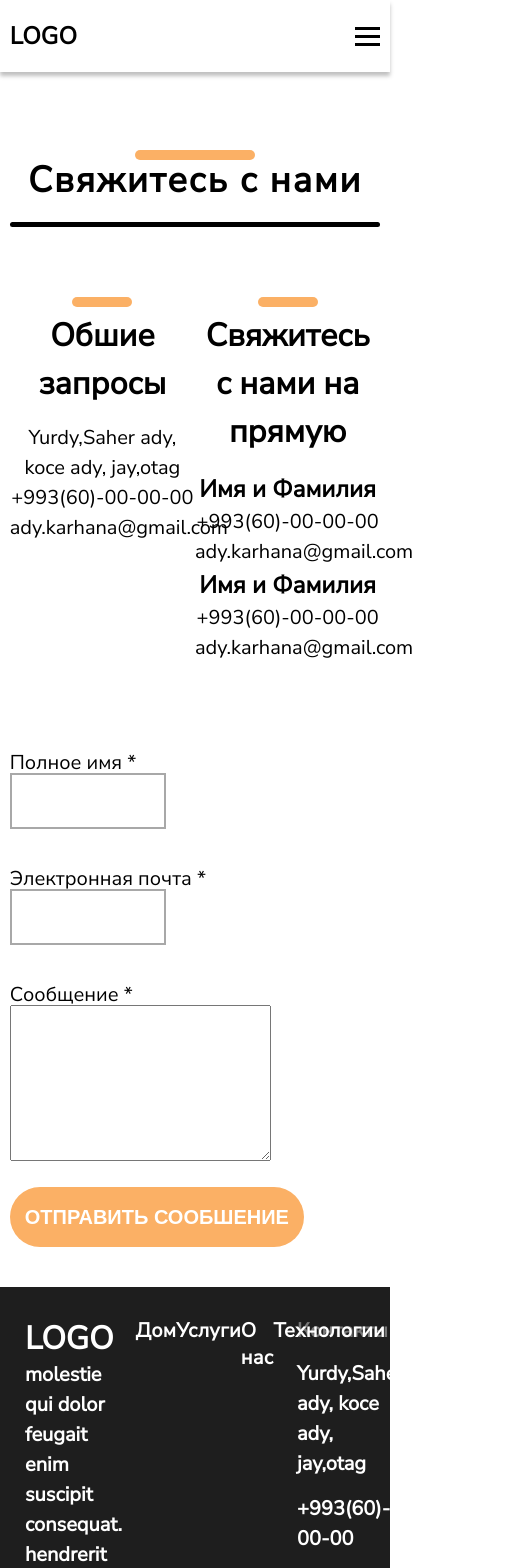
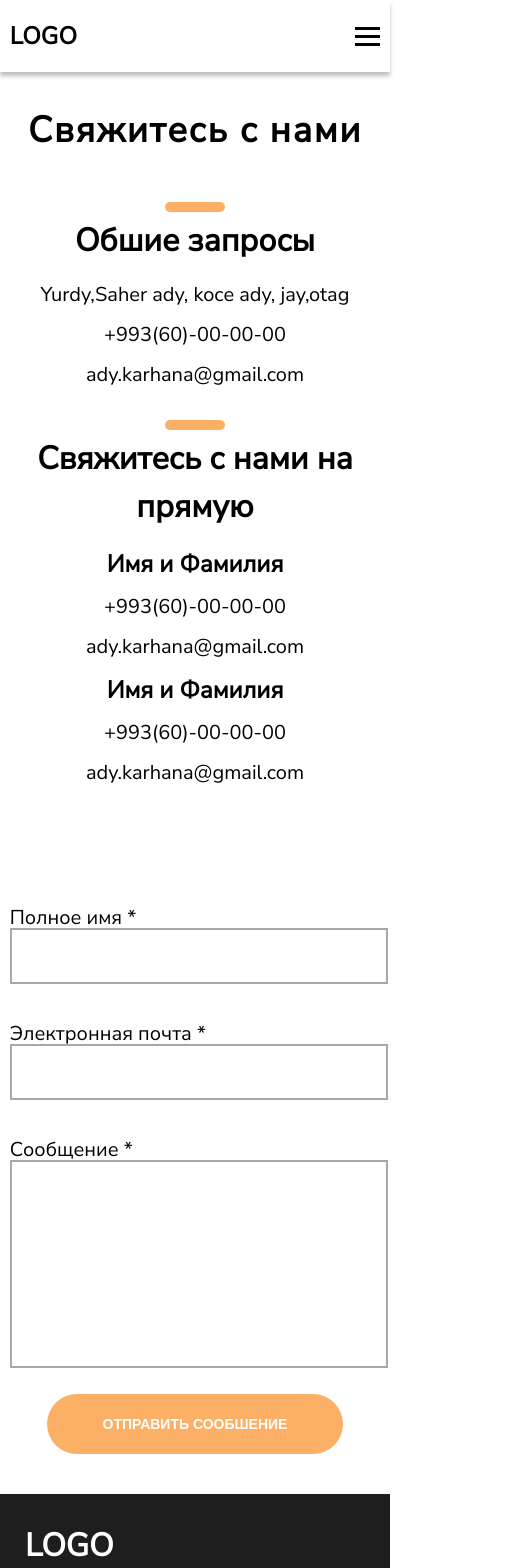
Before and after one commit to codeBender01/full_fillment, a React (Create React App) app: page /contactus in a window 390 px wide. Shown: the top 1568 px of the page, 515 px wide, since content can reach past the window. Built offline with nearby package versions, Linux system fonts and the light colour scheme.

Commit message:
Responsiveness of technologies, about, contactUs pages

```diff
--- a/src/components/footer/footer.scss
+++ b/src/components/footer/footer.scss
@@ -69,4 +69,26 @@
       color: #fff;
     }
   }
+
+  @media (max-width: 769px) {
+    & {
+      .footer-nav {
+        flex-direction: column;
+        .logo {
+          width: 60%;
+        }
+
+        ul {
+          flex-direction: column;
+          li {
+            margin: 30px 0;
+          }
+        }
+
+        .contact {
+          margin-top: 20px;
+        }
+      }
+    }
+  }
 }
--- a/src/components/title/title.scss
+++ b/src/components/title/title.scss
@@ -30,6 +30,10 @@
       h1 {
         font-size: 36px;
       }
+
+      &::before {
+        width: 80px;
+      }
     }
   }
 }
--- a/src/index.css
+++ b/src/index.css
@@ -38,3 +38,9 @@ code {
 .pad {
   padding-top: 150px;
 }
+
+@media (max-width: 769px) {
+  .pad {
+    padding-top: 100px;
+  }
+}
--- a/src/pages/about/about.jsx
+++ b/src/pages/about/about.jsx
@@ -123,7 +123,7 @@ class About extends React.Component {
               перемещения по складу и оптимального использования вертикального
               пространства.
             </p>
-            <img src={optimize} alt="care" />
+            <img src={optimize} alt="care" className="align-right" />
           </div>
           <div className="eco-def">
             <img src={saving} alt="care" />
@@ -142,7 +142,7 @@ class About extends React.Component {
               поставок отправляются с нулевым выбросом углерода , что не
               оказывает воздействия на окружающую среду.
             </p>
-            <img src={decision} alt="care" />
+            <img src={decision} alt="decision" className="align-right" />
           </div>
         </div>
 
--- a/src/pages/about/about.scss
+++ b/src/pages/about/about.scss
@@ -6,6 +6,11 @@ h1 {
   letter-spacing: 0.05em;
   margin: 0;
   margin-bottom: 20px;
+}
+@media (max-width: 769px) {
+  h1 {
+    font-size: 36px;
+  }
 }
 
 .about {
@@ -48,6 +53,32 @@ h1 {
           width: 100%;
         }
       }
+
+      @media (max-width: 769px) {
+        & {
+          width: 90%;
+          .work-type {
+            flex-direction: column-reverse;
+            img {
+              order: 1;
+              width: 40%;
+            }
+
+            .text {
+              width: 100%;
+              text-align: center;
+            }
+            h3 {
+              font-size: 24px;
+            }
+
+            p {
+              font-size: 16px;
+              text-align: center;
+            }
+          }
+        }
+      }
     }
   }
 
@@ -80,5 +111,29 @@ h1 {
         text-align: right;
       }
     }
+
+    @media (max-width: 769px) {
+      & {
+        h1 {
+          margin: 0;
+        }
+
+        .eco-def {
+          flex-direction: column-reverse;
+          margin-top: 10px;
+          img {
+            order: 1;
+            align-self: flex-start;
+          }
+
+          .align-right {
+            align-self: flex-end;
+          }
+          p {
+            font-size: 16px;
+          }
+        }
+      }
+    }
   }
 }
--- a/src/pages/contactUs/contact-us.scss
+++ b/src/pages/contactUs/contact-us.scss
@@ -85,8 +85,13 @@
       font-size: 2.5rem;
     }
 
-    .textarea {
+    textarea {
       height: 200px;
+      border: 2px solid #a8a8a8;
+      font-size: 2rem;
+      width: 40%;
+      resize: none;
+      outline: none;
     }
 
     .submit {
@@ -103,4 +108,61 @@
       height: auto;
     }
   }
+
+  @media (max-width: 769px) {
+    & {
+      .main-title {
+        &::before {
+          display: none;
+        }
+      }
+      .line {
+        display: none;
+      }
+
+      .contacts {
+        flex-direction: column;
+        align-items: center;
+
+        .hor-line {
+          display: none;
+        }
+        .hotline {
+          margin: 20px 0;
+          width: 100%;
+        }
+
+        .main-requests {
+          width: 100%;
+        }
+
+        span {
+          margin: 10px auto;
+        }
+
+        h5 {
+          font-weight: 900;
+        }
+      }
+
+      form {
+        input {
+          width: 100%;
+        }
+
+        textarea {
+          width: 100%;
+        }
+
+        .submit-btn {
+          margin: 0 auto;
+          width: 80%;
+          .submit {
+            font-size: 14px;
+            width: 100%;
+          }
+        }
+      }
+    }
+  }
 }
--- a/src/pages/contactUs/contactUs.jsx
+++ b/src/pages/contactUs/contactUs.jsx
@@ -45,10 +45,16 @@ class ContactUs extends React.Component {
           </div>
           <div>
             <label htmlFor="message">Сообщение *</label>
-            <textarea name="" id="" cols="30" rows="10"></textarea>
+            <textarea name="message" id="message" rows="10"></textarea>
           </div>
 
-          <input type="submit" value="ОТПРАВИТЬ СООБШЕНИЕ" className="submit" />
+          <div className="submit-btn">
+            <input
+              type="submit"
+              value="ОТПРАВИТЬ СООБШЕНИЕ"
+              className="submit"
+            />
+          </div>
         </form>
       </div>
     );
--- a/src/pages/technologies/technologies.scss
+++ b/src/pages/technologies/technologies.scss
@@ -29,6 +29,32 @@
         align-items: center;
       }
     }
+
+    @media (max-width: 1000px) {
+      & {
+        justify-content: space-between;
+        flex-wrap: wrap;
+        .service {
+          width: 50%;
+        }
+      }
+    }
+    @media (max-width: 500px) {
+      & {
+        .service {
+          width: 100%;
+          h3 {
+            font-size: 24px;
+          }
+
+          .tick {
+            span {
+              font-size: 12px;
+            }
+          }
+        }
+      }
+    }
   }
 
   .integrations {
@@ -50,4 +76,19 @@
     }
     margin: 0 auto;
   }
+
+  @media (max-width: 769px) {
+    & {
+      p {
+        width: 100%;
+        font-size: 18px;
+      }
+
+      .sales {
+        h1 {
+          font-size: 36px;
+        }
+      }
+    }
+  }
 }
```
